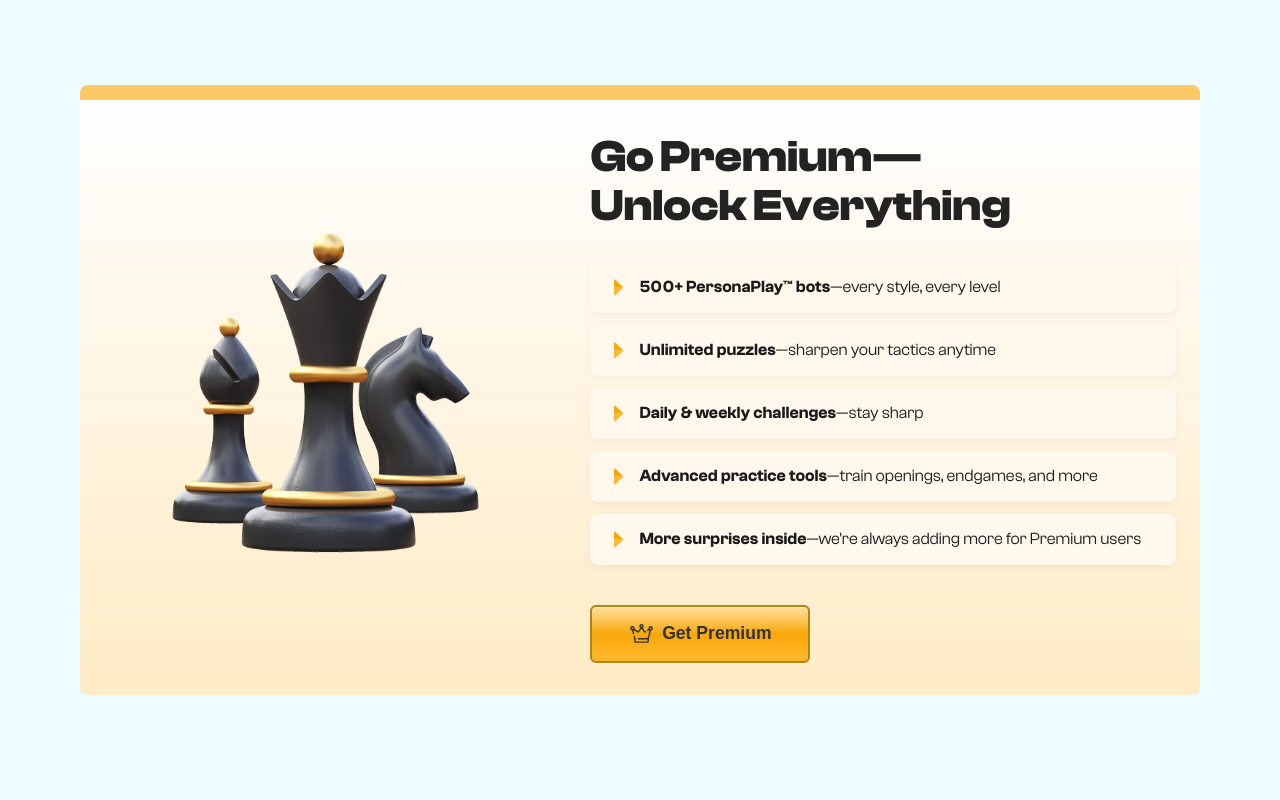
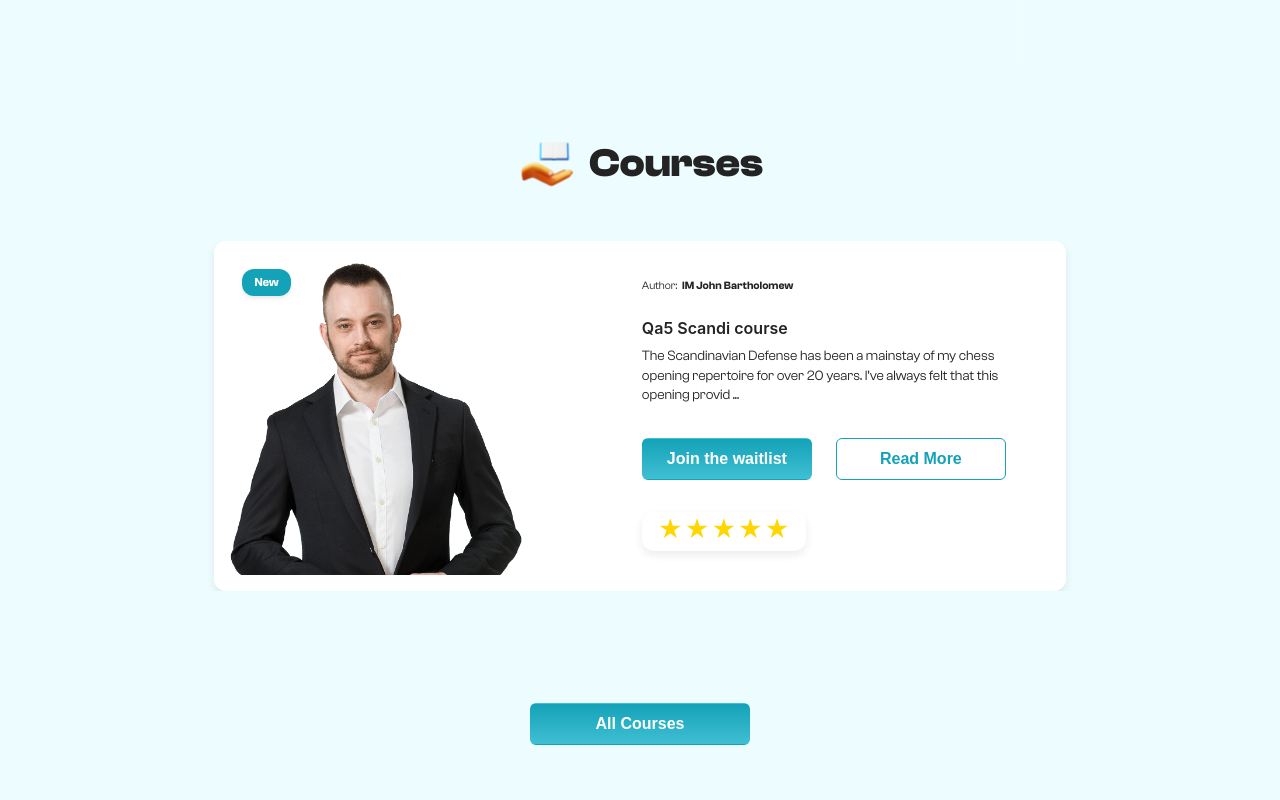
Before and after one commit to kholodihor/landing, a Vue app: page / in a window 1280 px wide. Shown: the part 5660-6460 px from the top of the page. Built offline with nearby package versions, Linux system fonts and the light colour scheme; the HTML template or start-up script is replaced by a standard one; a web font is replaced by a local one.

Commit message:
Add 'Courses' section

```diff
--- /dev/null
+++ b/src/components/landing/CoursesSection.vue
@@ -0,0 +1,373 @@
+<template>
+  <section class="courses-section">
+    <div class="container">
+      <h2 class="section-title">
+        <img src="/svg/hand_with_book.svg" alt="Trophy" class="section-icon" />
+        Courses
+      </h2>
+
+      <div class="swiper-container">
+        <BaseSwiper
+          :modules="[Navigation]"
+          @swiper="onSwiper"
+          :options="{
+            slidesPerView: 1,
+            spaceBetween: 0,
+            loop: true
+          }"
+          containerClass="courses-swiper"
+        >
+          <SwiperSlide v-for="course in courses" :key="course.id" class="courses-slide">
+            <div v-if="course.released" class="courses-card">
+              <div class="courses-card-image">
+                <img :src="course.image" :alt="course.title" />
+                <span v-if="course.isNew" class="new-badge">New</span>
+              </div>
+              <div class="courses-card-content">
+                <div class="courses-card-author">
+                  Author: <div style="font-weight: 600"> {{ course.author }}</div>
+                </div>
+                <h3 class="courses-card-title">{{ course.title }}</h3>
+                <p class="courses-card-description">{{ course.description }}</p>
+                <div class="courses-card-buttons">
+                  <UIButton variant="accent" class="course-btn">Join the waitlist</UIButton>
+                  <UIButton variant="outlined-blue" class="course-btn">Read More</UIButton>
+                </div>
+
+                <div class="rating-stars">
+                  <span
+                    v-for="n in 5"
+                    :key="n"
+                    class="star"
+                    :class="{ full: n <= course.rating }"
+                  >
+                    ★
+                  </span>
+                </div>
+              </div>
+            </div>
+            <div v-else class="courses-card">
+              <div class="courses-card-image" style="background-color: #ECE1E133; max-width: 300px">
+                <span class="new-badge" style="background-color: #9E9E9E">Coming soon</span>
+              </div>
+              <div class="courses-card-content" style="display: flex; justify-content: center; margin-left: 1rem">
+                <h3 class="courses-card-title">Coming soon...</h3>
+              </div>
+            </div>
+          </SwiperSlide>
+        </BaseSwiper>
+      </div>
+
+      <div class="courses-footer">
+        <div class="courses-footer-content">
+          <UIButton variant="accent" size="lg" class="explore-btn">All Courses</UIButton>
+          <SliderNavigation
+            :on-prev="() => swiperInstance?.slidePrev()"
+            :on-next="() => swiperInstance?.slideNext()"
+            :prev-disabled="false"
+            :next-disabled="false"
+            class="swiper-navigation"
+          />
+        </div>
+      </div>
+    </div>
+  </section>
+</template>
+
+<script setup lang="ts">
+import { ref } from 'vue'
+import { SwiperSlide } from 'swiper/vue'
+import { Navigation } from 'swiper/modules'
+import BaseSwiper from '@/components/shared/BaseSwiper.vue'
+import UIButton from '@/components/ui/UIButton.vue'
+import SliderNavigation from '@/components/ui/SliderNavigation.vue'
+
+interface CourseCard {
+  id: number,
+  author: string,
+  title: string
+  description: string
+  image: string
+  isNew?: boolean,
+  released: boolean
+}
+
+const courses: CourseCard[] = [
+  {
+    id: 1,
+    author: 'IM John Bartholomew',
+    title: 'Qa5 Scandi course',
+    description:
+      'The Scandinavian Defense has been a mainstay of my chess opening repertoire for over 20 years. I’ve always felt that this opening provid ...',
+    image: '/img/courses/author.png',
+    isNew: true,
+    rating: 5,
+    released: true
+  },
+  {
+    id: 2,
+    author: 'IM John Bartholomew',
+    title: 'Qa5 Scandi course',
+    description:
+      'The Scandinavian Defense has been a mainstay of my chess opening repertoire for over 20 years. I’ve always felt that this opening provid ...',
+    image: '/img/courses/author.png',
+    isNew: true,
+    rating: 5,
+    released: false
+  }
+]
+
+// Reference to the Swiper instance for navigation controls
+const swiperInstance = ref<any | null>(null)
+
+// Get the Swiper instance when it's initialized
+const onSwiper = (swiper: any) => {
+  swiperInstance.value = swiper
+}
+</script>
+
+<style scoped>
+/* Section */
+.courses-section {
+  padding: 5rem 0;
+  position: relative;
+  overflow: hidden;
+}
+
+.container {
+  max-width: 1440px;
+  margin: 0 auto;
+  padding: 0 1.5rem;
+}
+
+/* Title */
+.section-title {
+  font-size: 2.5rem;
+  font-weight: 700;
+  text-align: center;
+  margin-bottom: 1rem;
+  line-height: 1.2;
+  display: flex;
+  align-items: center;
+  justify-content: center;
+  gap: 0.75rem;
+}
+
+.section-icon {
+  width: 60px;
+  height: 60px;
+}
+
+/* Swiper Container */
+.swiper-container {
+  padding: 1rem 0 2rem;
+  position: relative;
+}
+
+.courses-swiper {
+  padding: 1rem 0.5rem 3rem;
+  width: 100%;
+}
+
+/* Course Card */
+.courses-slide {
+  height: 350px;
+  display: flex;
+}
+
+.courses-card {
+  width: 62%;
+  margin: 0 auto;
+  background: white;
+  padding: 1rem;
+  border-radius: 12px;
+  overflow: hidden;
+  box-shadow: 0 4px 8px rgba(0, 0, 0, 0.08);
+  display: flex;
+  flex-direction: row;
+  height: 100%;
+}
+
+.courses-card-image {
+  position: relative;
+  width: 100%;
+  border-radius: 12px;
+  overflow: hidden;
+}
+
+.courses-card-image img {
+  height: 100%;
+  object-fit: cover;
+  display: block;
+}
+
+.new-badge {
+  position: absolute;
+  top: 12px;
+  left: 12px;
+  background: var(--clr-accent);
+  color: white;
+  font-size: 0.75rem;
+  font-weight: 600;
+  padding: 0.25rem 0.75rem;
+  border-radius: 12px;
+  box-shadow: 0 2px 4px rgba(0, 0, 0, 0.1);
+}
+
+.courses-card-content {
+  padding: 1.25rem;
+  flex-grow: 1;
+  display: flex;
+  flex-direction: column;
+}
+
+.courses-card-author {
+  display: flex;
+  gap:0.3rem;
+  font-size: 11px;
+  margin-bottom: 1.5rem
+}
+
+
+.courses-card-title {
+  font-size: 1rem;
+  font-weight: 600;
+  margin-bottom: 0.5rem;
+  line-height: 1.3;
+  color: var(--clr-text);
+  text-align: left;
+}
+
+.courses-card-description {
+  color: var(--clr-text-secondary);
+  font-size: 14px;
+  line-height: 1.4;
+  margin: 0;
+}
+
+.courses-card-buttons {
+  margin-top: 2rem;
+  display: flex;
+  gap: 1.5rem;
+
+  .course-btn{
+    width: 170px;
+  }
+}
+
+.rating-stars {
+  margin-top: 2rem;
+  background: white;
+  padding: 0 1rem;
+  border-radius: 12px;
+  overflow: hidden;
+  box-shadow: 0 4px 8px rgba(0, 0, 0, 0.08);
+  display: flex;
+  gap: 0.1rem;
+  font-size: 1.5rem;
+  color: #ccc; /* default gray */
+  width: fit-content;
+}
+
+.star.full {
+  color: gold; /* filled yellow stars */
+}
+
+/* Footer */
+.courses-footer {
+  position: relative;
+  margin-top: 2rem;
+  display: flex;
+  justify-content: center;
+}
+
+.courses-footer-content {
+  width: 100%;
+  display: flex;
+  align-items: center;
+  justify-content: center;
+  gap: 1rem;
+}
+
+/* Navigation */
+.swiper-navigation {
+  display: flex;
+  gap: 0.75rem;
+}
+
+/* Responsive */
+@media (max-width: 1280px) {
+  .courses-card {
+    width: 70%;
+  }
+}
+
+@media (max-width: 1140px) {
+  .courses-card {
+    width: 80%;
+  }
+}
+
+@media (max-width: 995px) {
+  .courses-card {
+    width: 90%;
+  }
+}
+
+@media (max-width: 905px) {
+  .courses-card {
+    width: 100%;
+  }
+}
+
+@media (max-width: 815px) {
+  .courses-slide {
+    height: 650px;
+  }
+
+  .courses-card {
+    width: 70%;
+    margin: 0 auto;
+    flex-direction: column;
+    align-items: center;
+  }
+
+  .courses-card-image {
+    height: 180px;
+    min-height: 300px;
+    display: flex;
+    justify-content: center;
+  }
+}
+
+@media (max-width: 640px) {
+  .courses-card {
+    width: 90%;
+    padding: 0.5rem;
+  }
+}
+
+@media (max-width: 520px) {
+  .container {
+    padding: 0 0.1rem;
+  }
+
+  .courses-slide {
+    height: 691px;
+  }
+
+  .courses-card {
+    width: 100%;
+  }
+
+  .courses-card-buttons{
+    flex-direction: column;
+    gap: 0.5rem;
+    align-items: center;
+  }
+
+  .courses-card-content{
+    align-items: center;
+  }
+}
+</style>
--- a/src/components/ui/UIButton.vue
+++ b/src/components/ui/UIButton.vue
@@ -1,7 +1,7 @@
 <script setup lang="ts">
 import { computed, withDefaults } from 'vue'
 
-type ButtonVariant = 'accent' | 'dark' | 'premium' | 'outlined'
+type ButtonVariant = 'accent' | 'dark' | 'premium' | 'outlined' | 'outlined-blue'
 
 type ButtonSize = 'sm' | 'md' | 'lg' | 'icon' // 'lg' is default
 
@@ -121,6 +121,12 @@ const buttonClasses = computed(() => [
   color: #333;
 }
 
+.button--outlined-blue {
+  background: #ffffff;
+  border: 1px solid #14A2B8;
+  color: #14A2B8;
+}
+
 /* Hover States */
 .button--accent:hover,
 .button--dark:hover,
@@ -130,6 +136,10 @@ const buttonClasses = computed(() => [
 
 .button--outlined:hover {
   background-color: #fffbf5;
+}
+
+.button--outlined-blue:hover {
+  background-color: #f5f8ff;
 }
 
 /* Sizes */
--- a/src/views/LandingView.vue
+++ b/src/views/LandingView.vue
@@ -8,6 +8,7 @@ import PlayYourWaySection from '@/components/landing/PlayYourWaySection.vue'
 import PremiumSection from '@/components/landing/PremiumSection.vue'
 import StartYourJourney from '@/components/landing/StartYourJourney.vue'
 import Footer from '@/components/landing/Footer.vue'
+import CoursesSection from '@/components/landing/CoursesSection.vue'
 </script>
 
 <template>
@@ -18,6 +19,7 @@ import Footer from '@/components/landing/Footer.vue'
     <PlayYourWaySection />
     <PracticePuzzlesSection />
     <ChallengesSection />
+    <Courses-section/>
     <PremiumSection />
     <StartYourJourney />
     <Footer />
```
Also changed, not shown: public/img/courses/author.png (added), public/svg/hand_with_book.svg (added).
